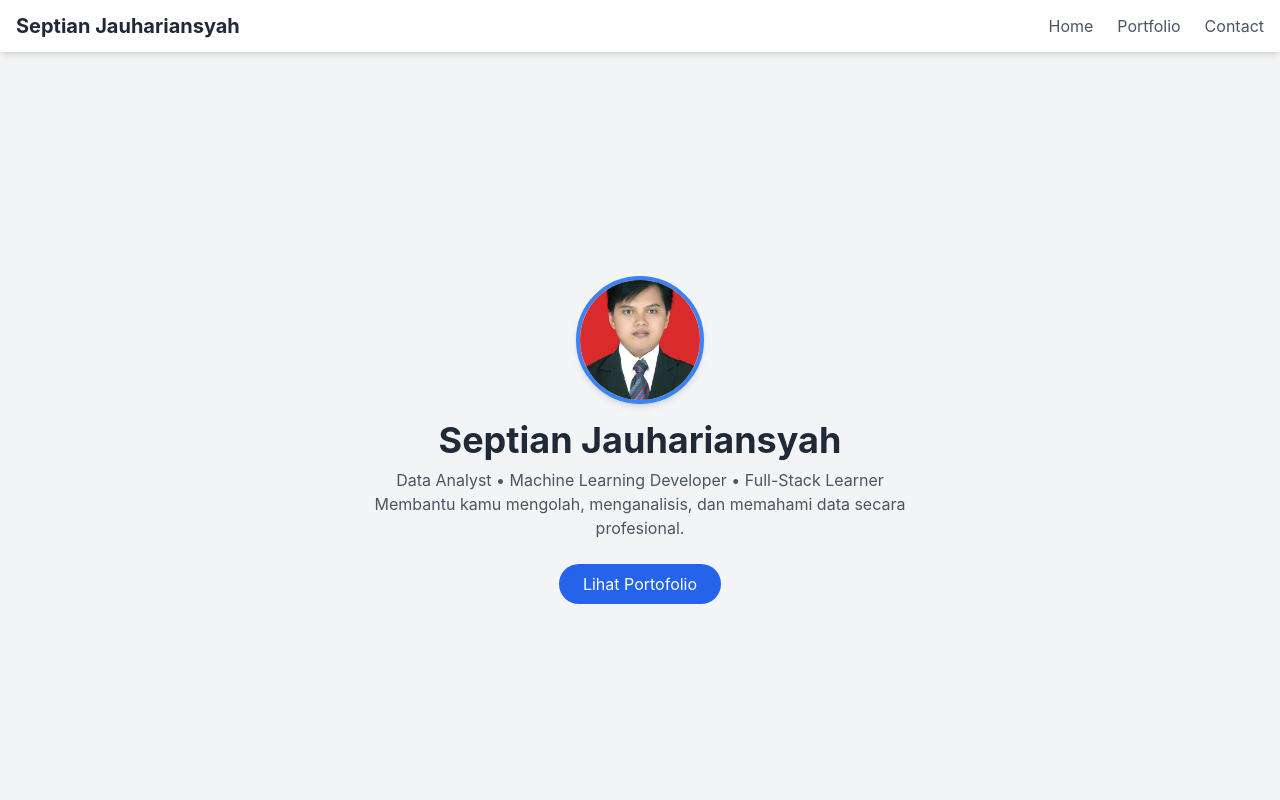
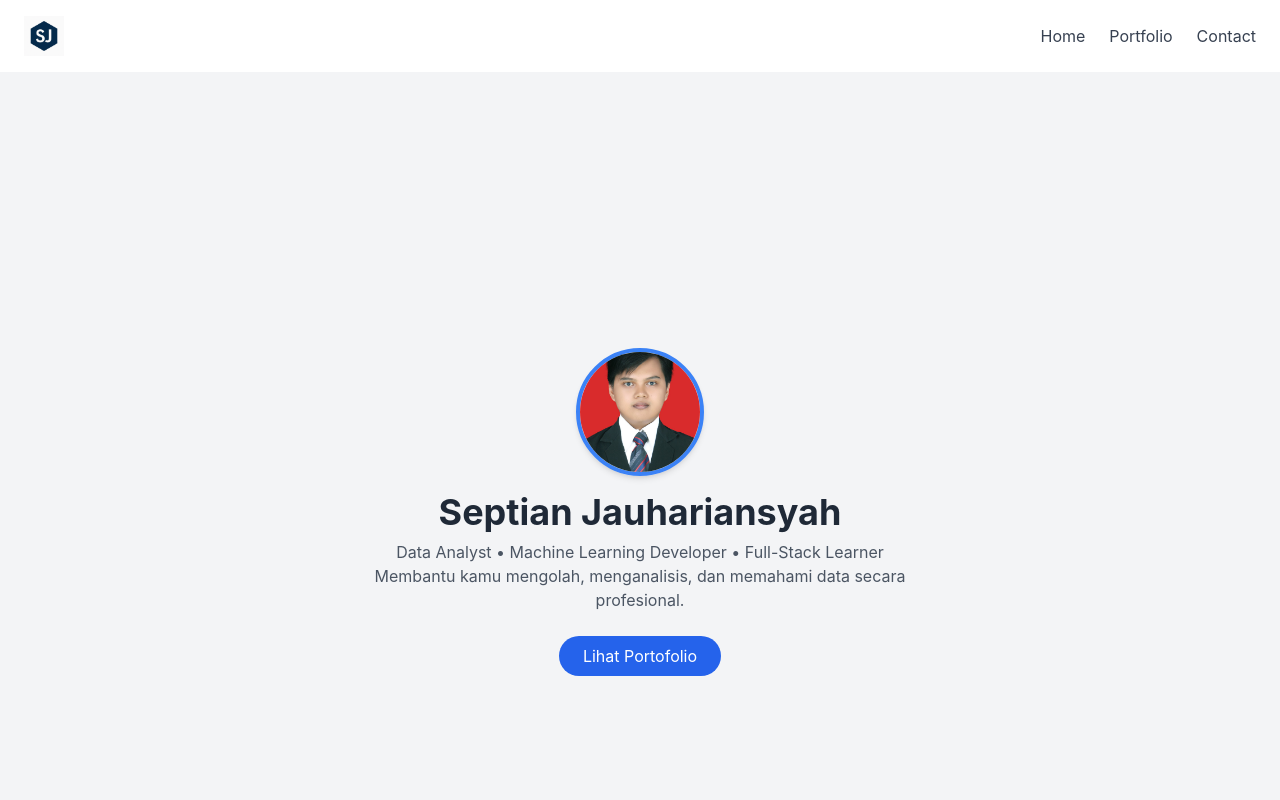
Before and after one commit to alchemista27/online-portofolio, a React (Vite) app: page / in a window 1280 px wide. Shown: the top 800 px of the page. Built offline with nearby package versions, Linux system fonts and the light colour scheme; the HTML template or start-up script is replaced by a standard one.

Commit message:
Fixing the logo

```diff
--- a/index.html
+++ b/index.html
@@ -3,7 +3,7 @@
   <head>
     <meta charset="UTF-8" />
     <meta name="viewport" content="width=device-width, initial-scale=1.0" />
-<link rel="icon" type="image/png" href="./favicon.png />
+    <link rel="icon" type="image/png" href="./favicon.png" />
     <meta name="description" content="Portofolio Septian Jauhariansyah" />
     <title>Septian Jauhariansyah | Portofolio</title>
   </head>
--- a/package.json
+++ b/package.json
@@ -1,6 +1,6 @@
 {
   "name": "online-portfolio",
-  "version": "1.0.0",
+  "version": "1.0.1",
   "scripts": {
     "dev": "vite",
     "build": "vite build",
--- a/src/components/Header.jsx
+++ b/src/components/Header.jsx
@@ -1,19 +1,19 @@
-// src/components/Header.jsx
-import React from 'react';
+import React from "react";
+import favicon from "../assets/favicon.png"; // pastikan path ini sesuai lokasi file favicon Anda
 
 const Header = () => {
   return (
-    <header className="bg-white shadow-md fixed top-0 left-0 w-full z-50">
-      <div className="max-w-7xl mx-auto px-4 py-3 flex justify-between items-center">
-        <h1 className="text-xl font-bold text-gray-800">
-          Septian Jauhariansyah
-        </h1>
-        <nav className="space-x-6">
-          <a href="#home" className="text-gray-600 hover:text-blue-500">Home</a>
-          <a href="#portfolio" className="text-gray-600 hover:text-blue-500">Portfolio</a>
-          <a href="#contact" className="text-gray-600 hover:text-blue-500">Contact</a>
-        </nav>
+    <header className="flex justify-between items-center px-6 py-4 shadow-md bg-white">
+      <div className="flex items-center space-x-2">
+        <img src={favicon} alt="Logo SJ" className="w-10 h-10" />
+        {/* Jika ingin menambahkan teks di samping logo, buka komentar di bawah */}
+        {/* <span className="font-bold text-xl">Septian Jauhariansyah</span> */}
       </div>
+      <nav className="space-x-6">
+        <a href="#home" className="text-gray-700 hover:text-gray-900">Home</a>
+        <a href="#portfolio" className="text-gray-700 hover:text-gray-900">Portfolio</a>
+        <a href="#contact" className="text-gray-700 hover:text-gray-900">Contact</a>
+      </nav>
     </header>
   );
 };
```
Also changed, not shown: src/assets/favicon.png (added), 5 other files (tests, documents, lock files or other folders).
